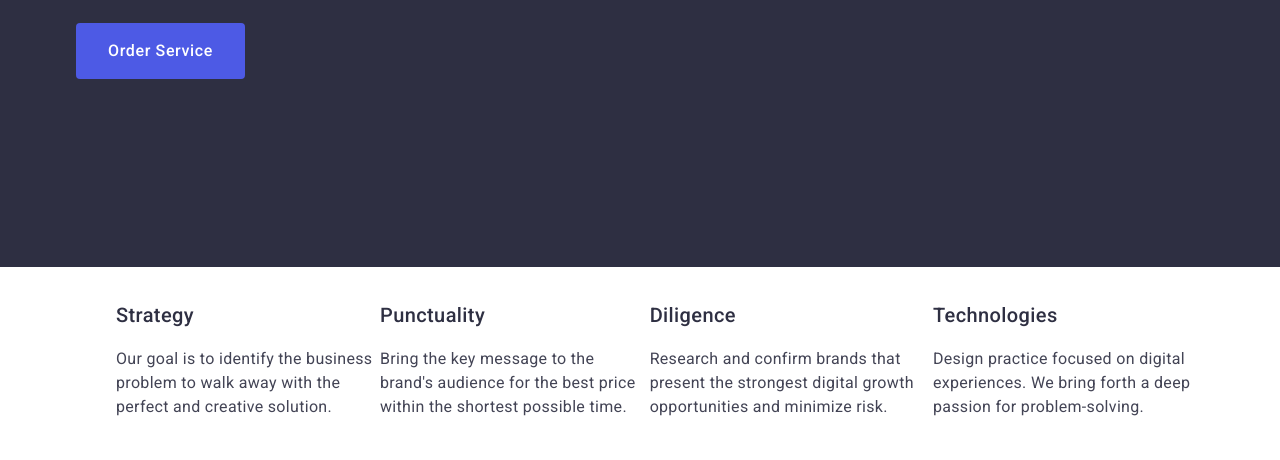
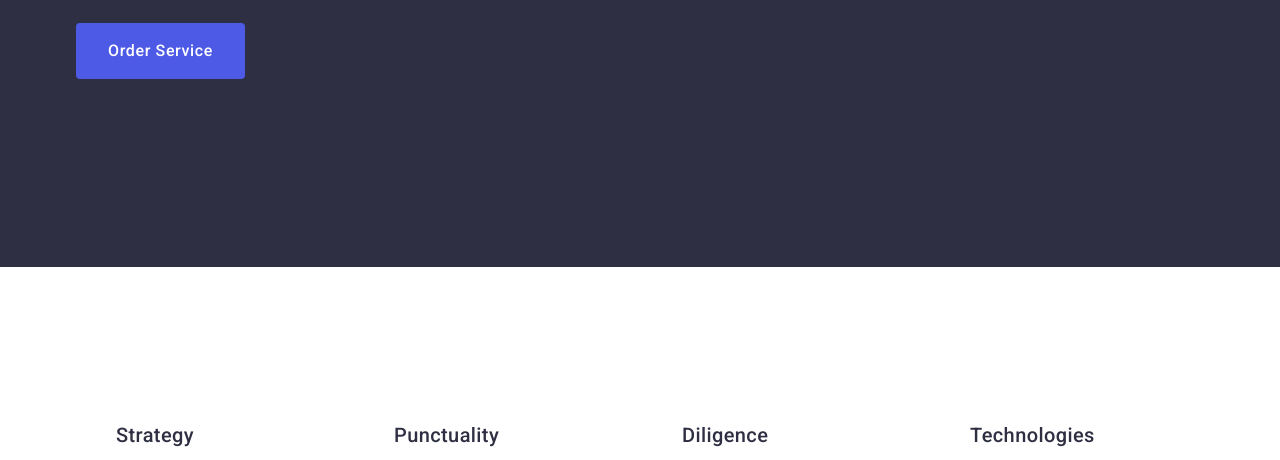
Before and after one commit to Mixa88/goit-markup-hw-03, a plain HTML site: page index.html in a window 1280 px wide. Shown: the part 435-895 px from the top of the page. Drawn offline with nearby package versions, Linux system fonts and the light colour scheme.

Commit message:
sec-one updt

```diff
--- a/css/styles.css
+++ b/css/styles.css
@@ -39,8 +39,6 @@ img {
 .nav-line {
   display: flex;
   align-items: center;
-
-
 }
 
 .list {
@@ -93,8 +91,6 @@ img {
   color: #4d5ae5;
 
   margin-right: 76px;
-
-
 }
 
 .link {
@@ -110,11 +106,11 @@ img {
   text-align: left;
   text-transform: uppercase;
   color: #2e2f42;
-
-
 }
 
 .main-title {
+
+
   font-size: 56px;
   font-family: "Roboto";
   font-weight: 700;
@@ -130,6 +126,9 @@ img {
 }
 
 .button-hero {
+
+
+
   font-family: "Roboto", sans-serif;
   font-weight: 500;
   font-size: 16px;
@@ -165,7 +164,6 @@ img {
   letter-spacing: 0.02em;
   color: #2e2f42;
 
-
   margin-right: 40px;
 }
 
@@ -177,9 +175,12 @@ img {
   list-style: none;
 }
 
-.list-nav {
+.list-one {
+  list-style: none;
   gap: 40px;
 }
+
+
 
 .nav-item:hover,
 .nav-item:focus {
@@ -193,8 +194,22 @@ img {
 
 /* Section #1 */
 
+.sec-one {
+  padding: 120px 0;
+}
+
 .section-one {
   color: #2e2f42;
+}
+
+.list-one {
+  display: flex;
+  gap: 24px;
+
+}
+
+.li-sec-one {
+  width: calc((100% - 72px) / 4);
 }
 
 .section-one-title {
@@ -206,6 +221,8 @@ img {
   line-height: 24px;
   letter-spacing: 0.02em;
   color: #2e2f42;
+
+  margin-bottom: 8px;
 }
 
 .section-one-text {
--- a/index.html
+++ b/index.html
@@ -75,11 +75,11 @@
 
       <!-- Section #1 -->
 
-      <section>
+      <section class="sec-one">
         <div class="container">
           <h2 class="section-one" hidden>Our strengths</h2>
-          <ul class="list">
-            <li>
+          <ul class="list-one">
+            <li class="li-sec-one">
               <h3 class="section-one-title">Strategy</h3>
               <p class="section-one-text">
                 Our goal is to identify the business problem to walk away with the
```
